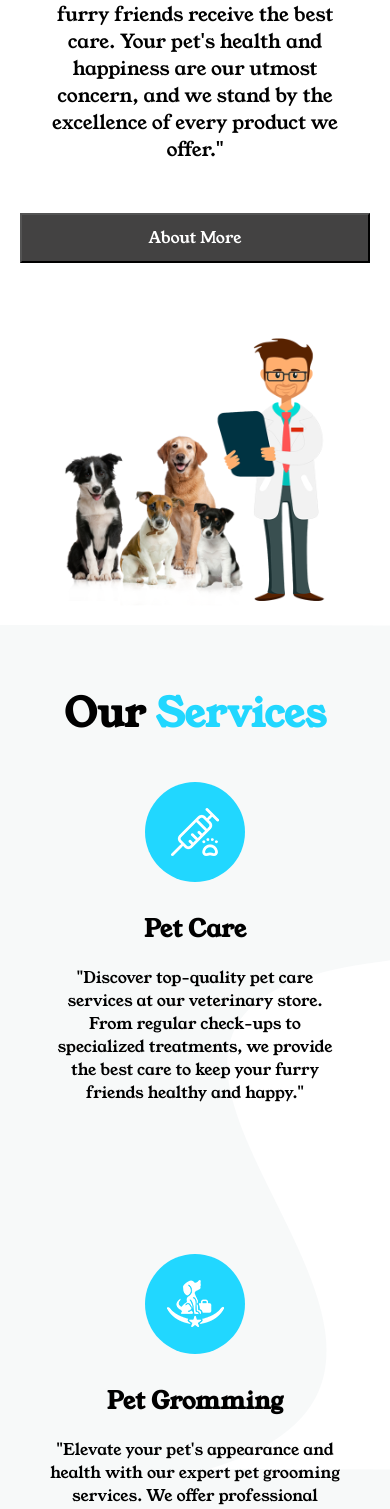
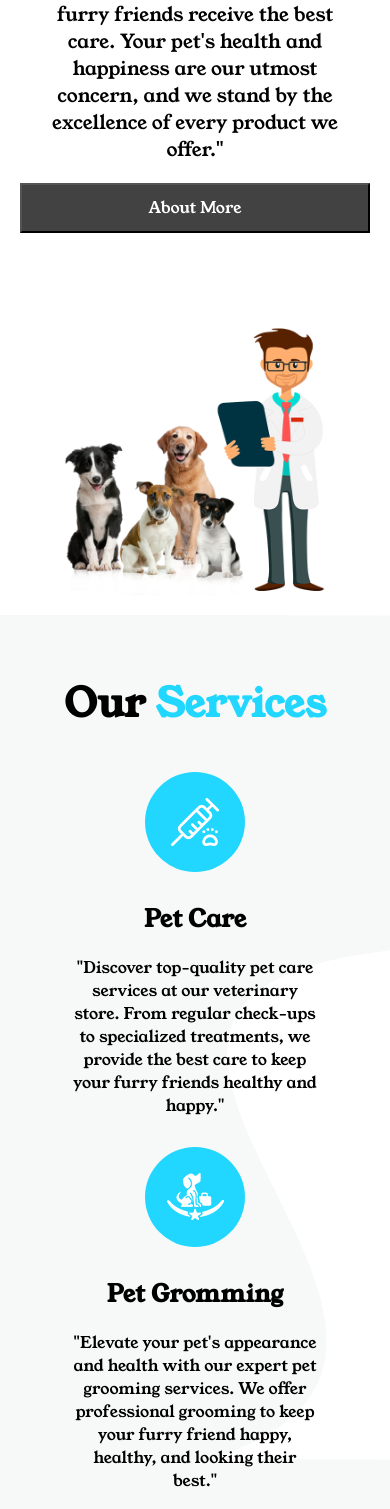
Before and after one commit to Aksh-007/verterniary-store, a React (Vite) app: page / in a window 390 px wide. Shown: the part 1172-2681 px from the top of the page. Built offline with nearby package versions, Linux system fonts and the light colour scheme.

Commit message:
Fix - Service page responsive

```diff
--- a/src/styles/Home.css
+++ b/src/styles/Home.css
@@ -230,12 +230,6 @@ span {
   gap: 30px;
 }
 
-/* @media (max-width: 380px) {
-  .main {
-    height: auto;
-  }
-} */
-
 @media (max-width: 1000px) {
   .main {
     background-image: url(../images/hero.jpg);
@@ -332,12 +326,13 @@ span {
   }
 
   .about-right p {
+    max-width: 100%;
     font-size: 1.2rem;
     margin: 0 20px;
   }
 
   .about-right .about-btn {
-    /* margin: 20px 0; */
+    margin: 20px 0;
     text-align: center;
   }
 
@@ -348,7 +343,7 @@ span {
   }
 
   .service {
-    width: 90%;
+    width: auto;
     height: auto; /* Reset the height for smaller screens */
     margin: auto;
     margin-top: 50px; /* Reduce the top margin */
@@ -373,9 +368,11 @@ span {
   }
 
   .our-service-card {
-    width: 100%; /* Full width on smaller screens */
+    width: auto; /* Full width on smaller screens */
     text-align: center;
-    margin-bottom: 30px;
+    /* margin-bottom: 30px; */
+    height: auto;
+    padding: 0px 40px;
   }
 
   .our-service-card h2 {
@@ -383,8 +380,9 @@ span {
   }
 
   .service-explore {
-    margin: 20px 0; /* Adjust the margin */
-    text-align: center; /* Center-align the button */
+    margin: 20px 20px;
+    text-align: center;
+    width: 90%;
   }
 
   .stethoscope {
```
Also changed, not shown: src/components/Home.jsx (line endings or trailing spaces).
